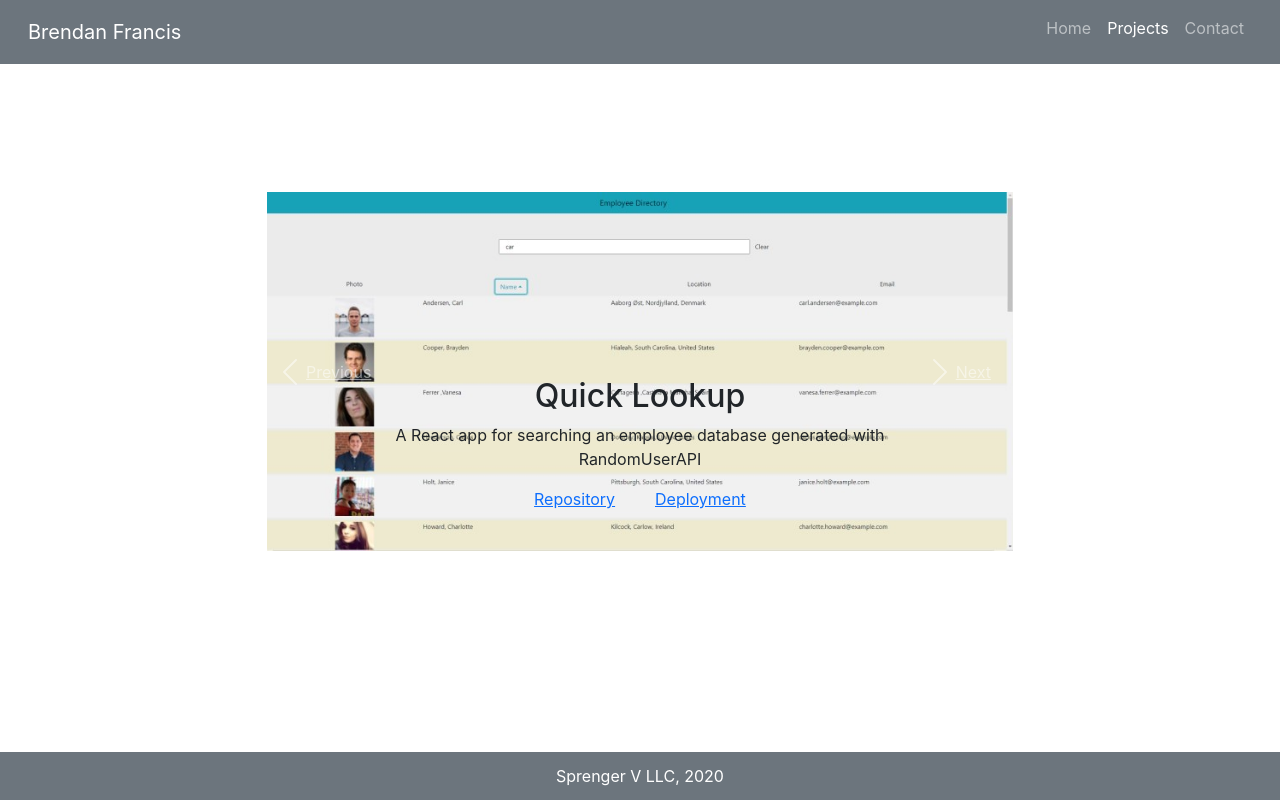
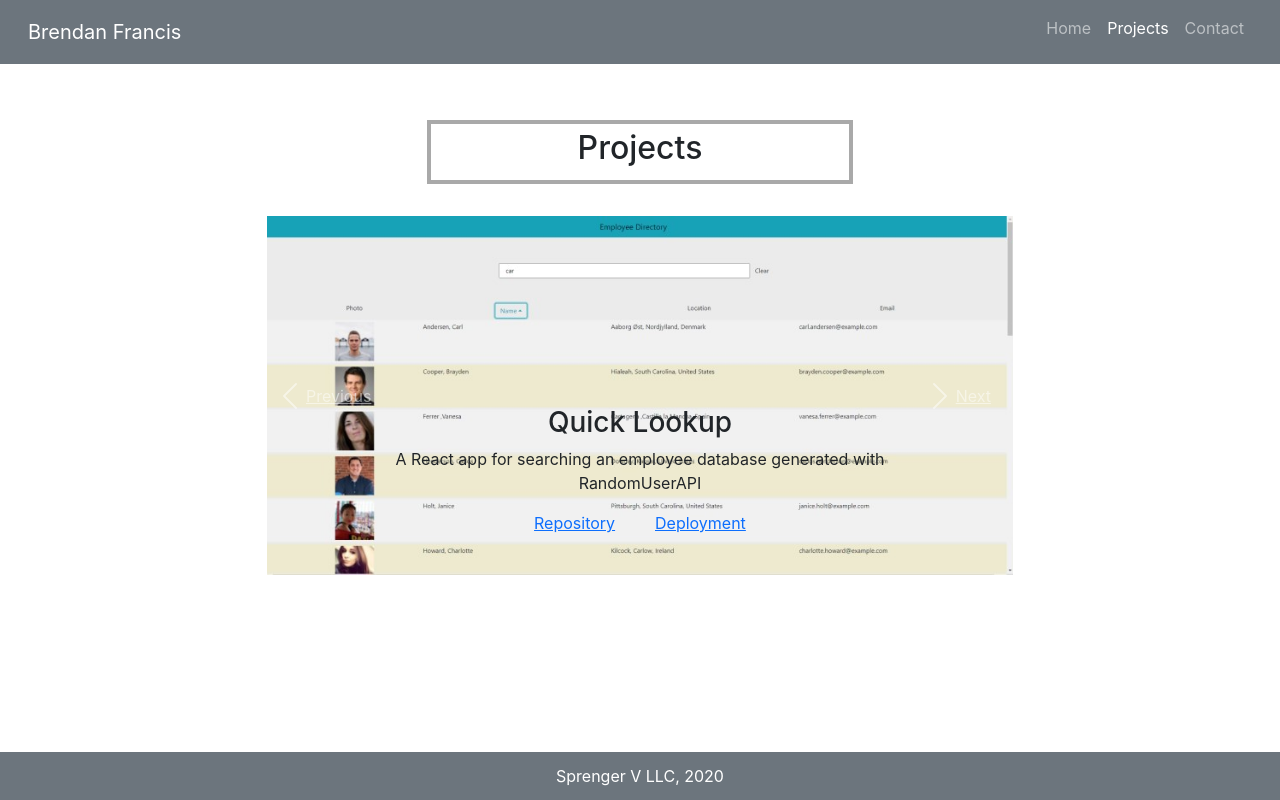
Before and after one commit to SprengerV/react_portfolio, a React (Create React App) app: page /projects in a window 1280 px wide. Built offline with nearby package versions, Linux system fonts and the light colour scheme.

Commit message:
dynamic header added

```diff
--- a/src/App.js
+++ b/src/App.js
@@ -1,4 +1,4 @@
-import React from 'react';
+import React, { useState } from 'react';
 import { BrowserRouter as Router, Route } from 'react-router-dom';
 import Navbar from './components/navbar';
 import Home from './views/home';
@@ -7,16 +7,26 @@ import Projects from './views/projects';
 import './App.css';
 
 function App() {
+  const [header, setHeader] = useState('Home');
+
   return (
-  <div>
-
-    <Router>
-      <Navbar/>
-      <Route exact path="/" component={Home}/>
-      <Route exact path="/contact" component={Contact}/>
-      <Route exact path="/projects" component={Projects}/>
-    </Router>
-  </div>
+    <div>
+      <Router>
+        <Navbar/>
+        <Route
+          exact path="/"
+          component={ Home }
+        />
+        <Route
+          exact path="/contact"
+          component={ Contact }
+        />
+        <Route
+          exact path="/projects"
+          component={ Projects }
+        />
+      </Router>
+    </div>
   );
 }
 
--- /dev/null
+++ b/src/components/header/header.css
@@ -0,0 +1,6 @@
+#header {
+    margin-top: 7vh;
+    background-color: white;
+    border: 4px solid darkgray;
+    height: 8vh;
+}
--- /dev/null
+++ b/src/components/header/index.js
@@ -0,0 +1,12 @@
+import React from 'react';
+import './header.css';
+
+const Header = ({ value }) => {
+    return (
+        <header id="header" className="col-4 ms-auto me-auto d-flex flex-column justify-content-center text-center">
+            <h2>{ value }</h2>
+        </header>
+    );
+};
+
+export default Header;
--- a/src/components/navbar/index.js
+++ b/src/components/navbar/index.js
@@ -1,9 +1,18 @@
-import React from 'react';
+import React, { useState } from 'react';
 import { Link } from 'react-router-dom';
+import Header from '../header';
 import './navbar.css';
 
+const dict = {
+  '/': 'Home',
+  '/projects': 'Projects',
+  '/contact': 'Contact'
+}
+
 const Navbar = () => {
-  return (
+  const [page, setPage] = useState(dict[window.location.pathname]);
+
+  return (<>
     <nav className="navbar navbar-expand-md navbar-dark bg-secondary" id="navbar">
       <div className="container-fluid">
         <Link className="navbar-brand ms-md-3" to="/">
@@ -22,6 +31,7 @@ const Navbar = () => {
                     : "nav-link"
                 }
                 to="/"
+                onClick={ () => setPage('Home') }
               >
                 Home
               </Link>
@@ -34,6 +44,7 @@ const Navbar = () => {
                     : "nav-link"
                 }
                 to="/projects"
+                onClick={ () => setPage('Projects') }
               >
                 Projects
               </Link>
@@ -46,6 +57,7 @@ const Navbar = () => {
                     : "nav-link"
                 }
                 to="/contact"
+                onClick={ () => setPage('Contact') }
               >
                 Contact
               </Link>
@@ -54,7 +66,8 @@ const Navbar = () => {
         </div>
       </div>
     </nav>
-  );
+    <Header value={ page }/>
+  </>);
 };
 
 export default Navbar;
--- a/src/views/projects.js
+++ b/src/views/projects.js
@@ -57,7 +57,7 @@ const Projects = () => {
               alt={ p.label }
             />
             <Carousel.Caption className="text-dark">
-              <h2>{ p.label }</h2>
+              <h3>{ p.label }</h3>
               <p>{ p.caption }</p>
               <div className="container-fluid">
                 <div className="row d-inline-flex">
--- a/src/views/style.css
+++ b/src/views/style.css
@@ -1,3 +1,3 @@
 #carouselWrapper {
-    margin-top: 16vh;
+    margin-top: 4vh;
 }
```
